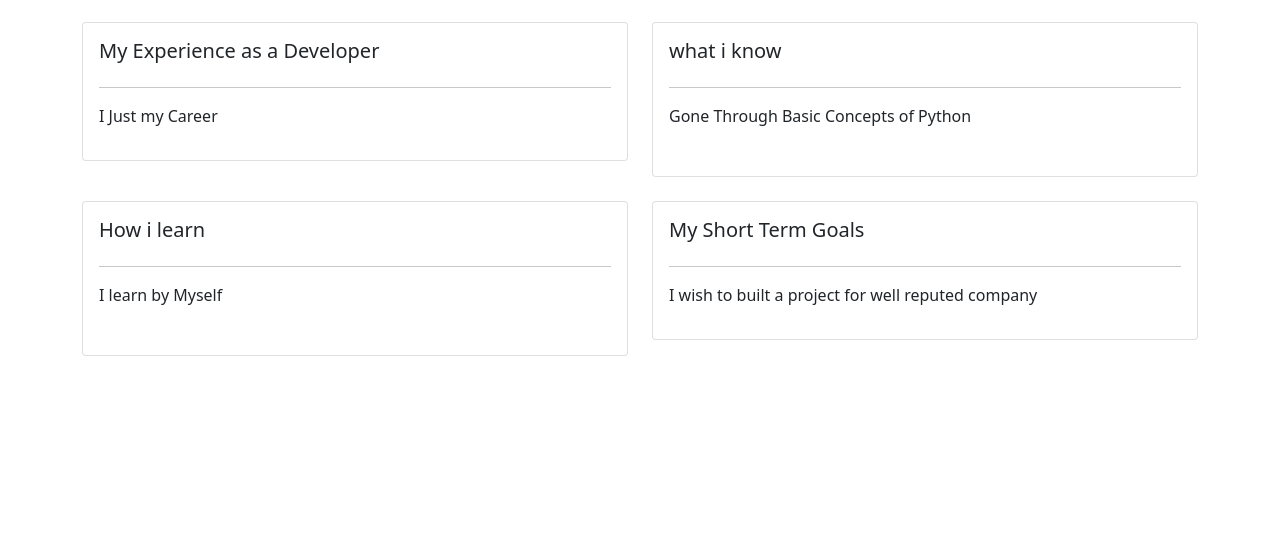
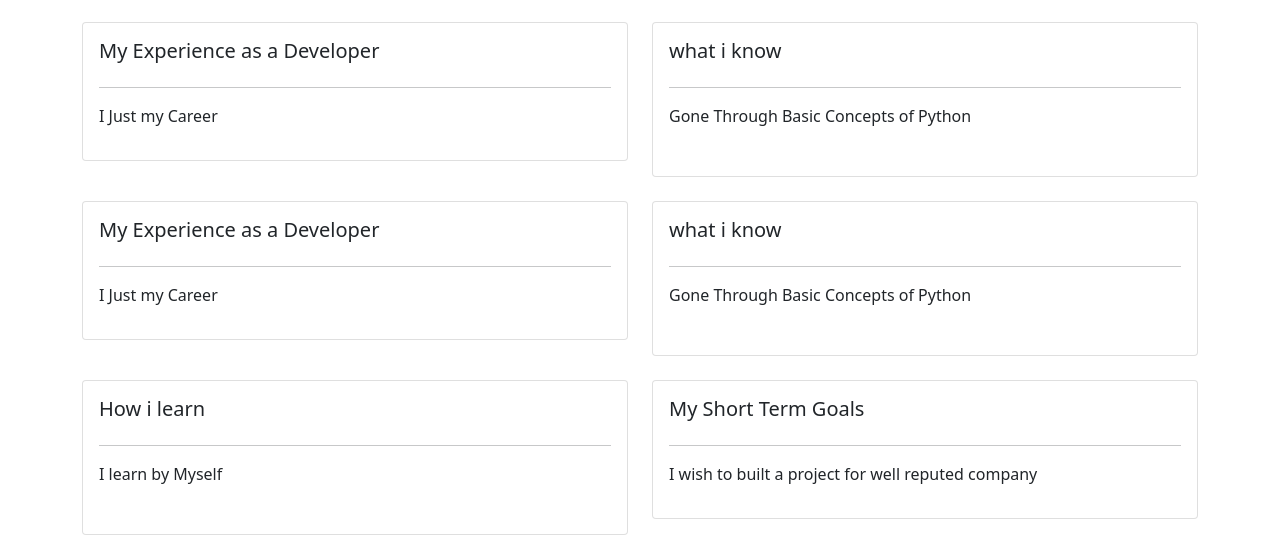
Before and after one commit to Surendran22/portfolio, a Django app: page / in a window 1280 px wide. Shown: the part 1466-2025 px from the top of the page. Before the commit the page ends 1822 px from the top, so only its background shows below. Run offline with Django 4.2, Linux system fonts and the light colour scheme.

Commit message:
small change

```diff
--- a/base/templates/base/home.html
+++ b/base/templates/base/home.html
@@ -23,7 +23,7 @@
         <div class="row">
             <div class="col-md-3">
                 <div class="card card-body h-100 border-info" id="profile-wrapper">
-                    <img id="profile-pic" src="{% static 'images/malen-almonacid-trossi-ViI1VagrIPg-unsplash.jpg' %}" >
+                    <img id="profile-pic" src="{% static 'images/malen.jpg' %}" >
                     <br>
                     <h4>Hi I'm Surendran</h4>
                     <p>I love Python, Building Projects</p>
@@ -39,11 +39,31 @@
 
                     <p>From this you'll see that I'm someone that jumps before I can talk myself out of doing something scary.</p>
                     <ul class="social-links">
-                        <li><img class="social" src="{%static 'images/facebook.png' %}"></li>
-                        <li><img class="social" src="{%static 'images/instagram.png' %}"></li>
-                        <li><img class="social" src="{%static 'images/twitter.png' %}"></li>
-                        <li><img class="social" src="{%static 'images/facebook.png' %}"></li>
+
+                        <li><a href="https://www.#.com"><img class="social" src="{%static 'images/icons8-facebook-40.png' %}"></a></li>
+                        <li><img class="social" src="{%static 'images/icons8-instagram-40.png' %}"></li>
+                        <li><img class="social" src="{%static 'images/icons8-linkedin-40.png' %}"></li>
+                        <li><img class="social" src="{%static 'images/icons8-twitter-circled-40.png' %}"></li>
                     </ul>
+                </div>
+            </div>
+        </div>
+
+        <br>
+        <div class="row">
+            <div class="col-md-6">
+                <div class="card card-body">
+                    <h5>My Experience as a Developer</h5>
+                    <hr>
+                    <p>I Just my Career</p>
+                </div>
+            </div>
+            <div class="col-md-6">
+                <div class="card card-body">
+                    <h5>what i know</h5>
+                    <hr>
+                    <p>Gone Through Basic Concepts of Python</p>
+                    <p></p>
                 </div>
             </div>
         </div>
```
Also changed, not shown: 11 other files.
